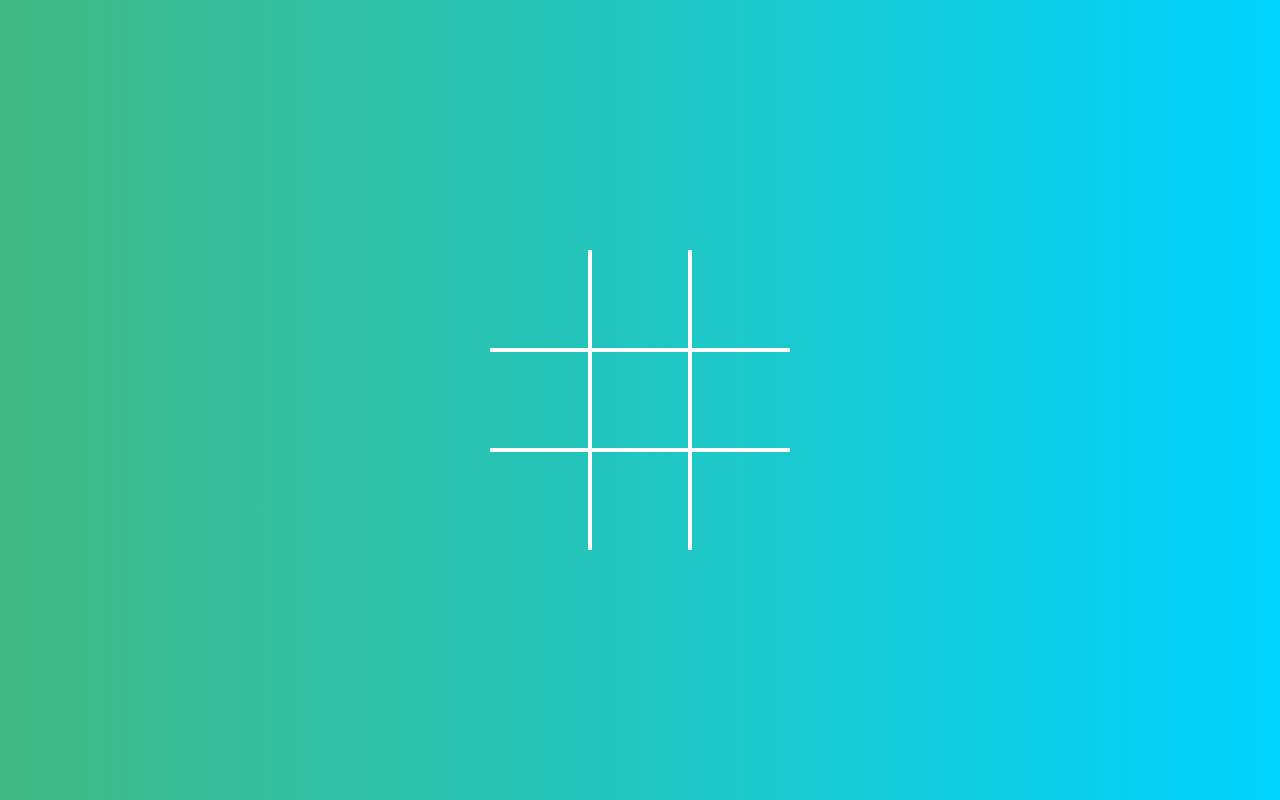
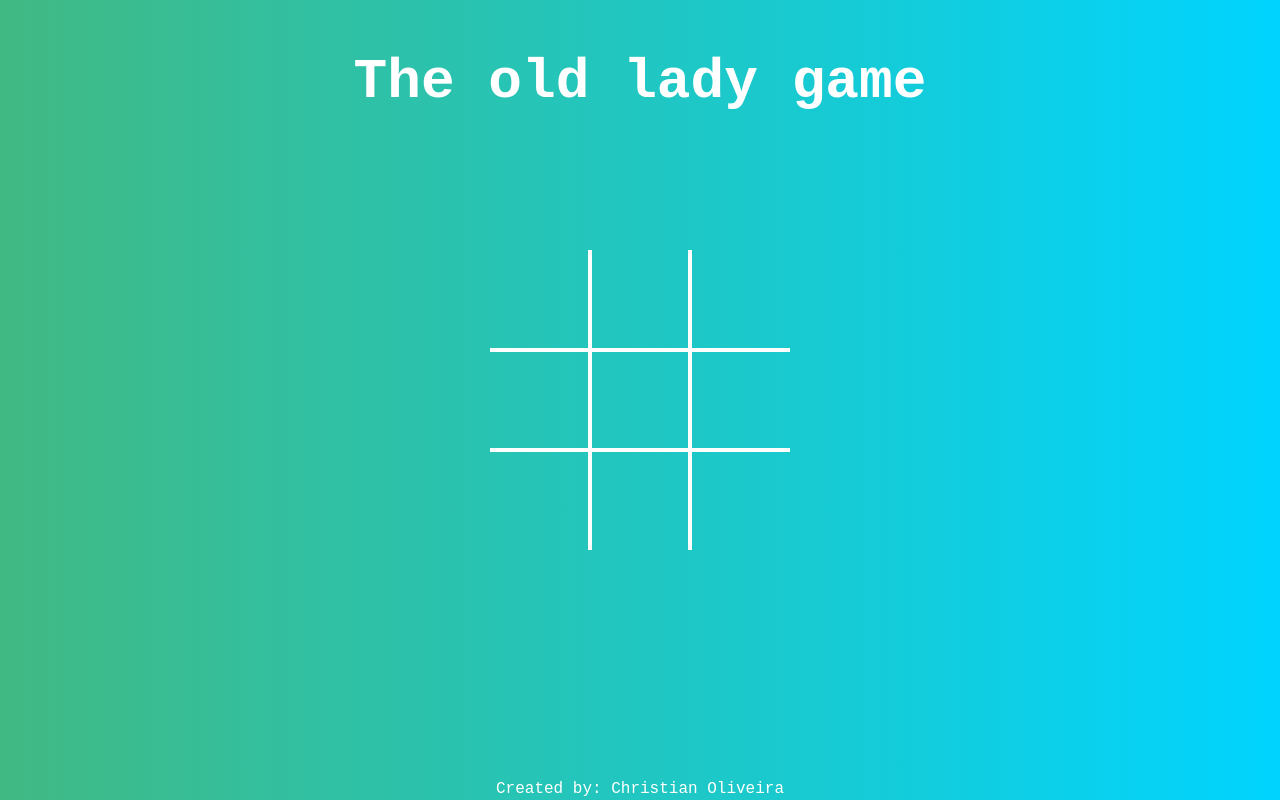
Before and after one commit to osantoschris/hash, a plain HTML site: page index.html in a window 1280 px wide. Drawn offline with Linux system fonts and the light colour scheme.

Commit message:
Add files via upload

```diff
--- a/css/style.css
+++ b/css/style.css
@@ -2,12 +2,38 @@
     box-sizing: border-box;
     padding: 0;
     margin: 0;
+    /* border: 1px solid red;*/
 }
 
 body {
     background: linear-gradient(90deg, rgba(65, 185, 131, 1) 0%, rgba(0, 212, 255,1) 100%);
     height: 100vh;
+    width: 100%;
+}
+
+.header {
     width: 100vw;
+    display: flex;
+    align-items: center;
+    justify-content: center;
+    position: fixed;
+    top: 50px;
+    color: white;
+    font-family: 'Courier New', Courier, monospace;
+    font-size: 3rem;
+}
+
+.footer {
+    width: 100%;
+    display: flex;
+    position: relative;
+    align-items: center;
+    justify-items: center;
+    align-content: center;
+    justify-content: center;
+    font-family: 'Courier New', Courier, monospace;
+    color: white;
+    bottom: 20px;
 }
 
 .board {
--- a/index.html
+++ b/index.html
@@ -4,11 +4,14 @@
     <meta charset="UTF-8">
     <meta http-equiv="X-UA-Compatible" content="IE=edge">
     <meta name="viewport" content="width=device-width, initial-scale=1.0">
-    <title>Jogo da Velha</title>
+    <title>The old lady game!</title>
     <link rel="stylesheet" href="css/style.css">
 </head>
 <body>
 
+    <div class="header">
+        <h3>The old lady game</h3>
+    </div>
     <div class="board" data-board>
         <div class="cell" data-cell></div>
         <div class="cell" data-cell></div>
@@ -21,6 +24,10 @@
         <div class="cell" data-cell></div>
     </div>
 
+    <div class="footer">
+        <p>Created by: Christian Oliveira</p>
+    </div>
+
     <div class="winning-message" data-winning-message>
         <p class="winning-message-text" data-winning-message-text></p>
         <button class="winning-message-button" data-restart-button>Reiniciar</button>
```
